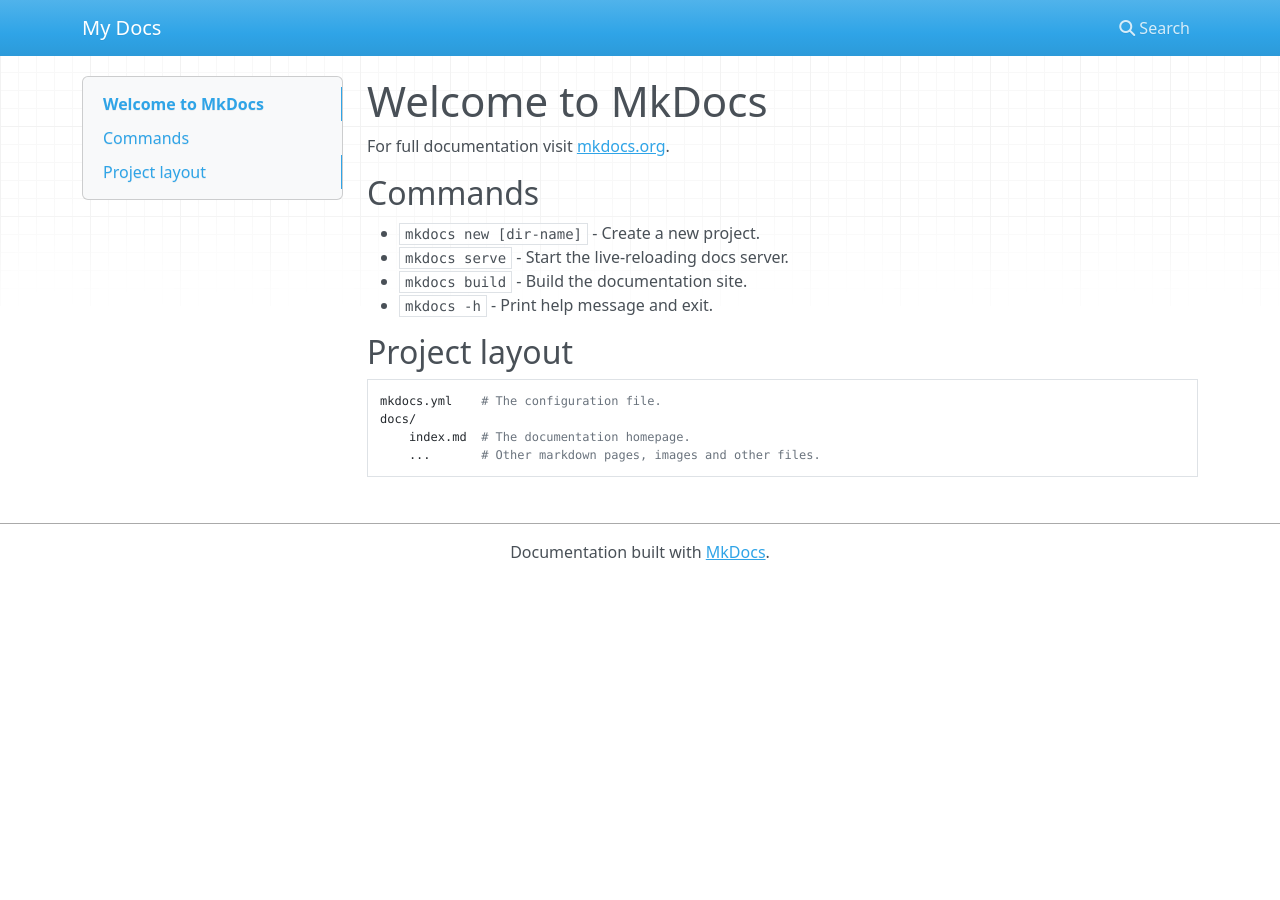
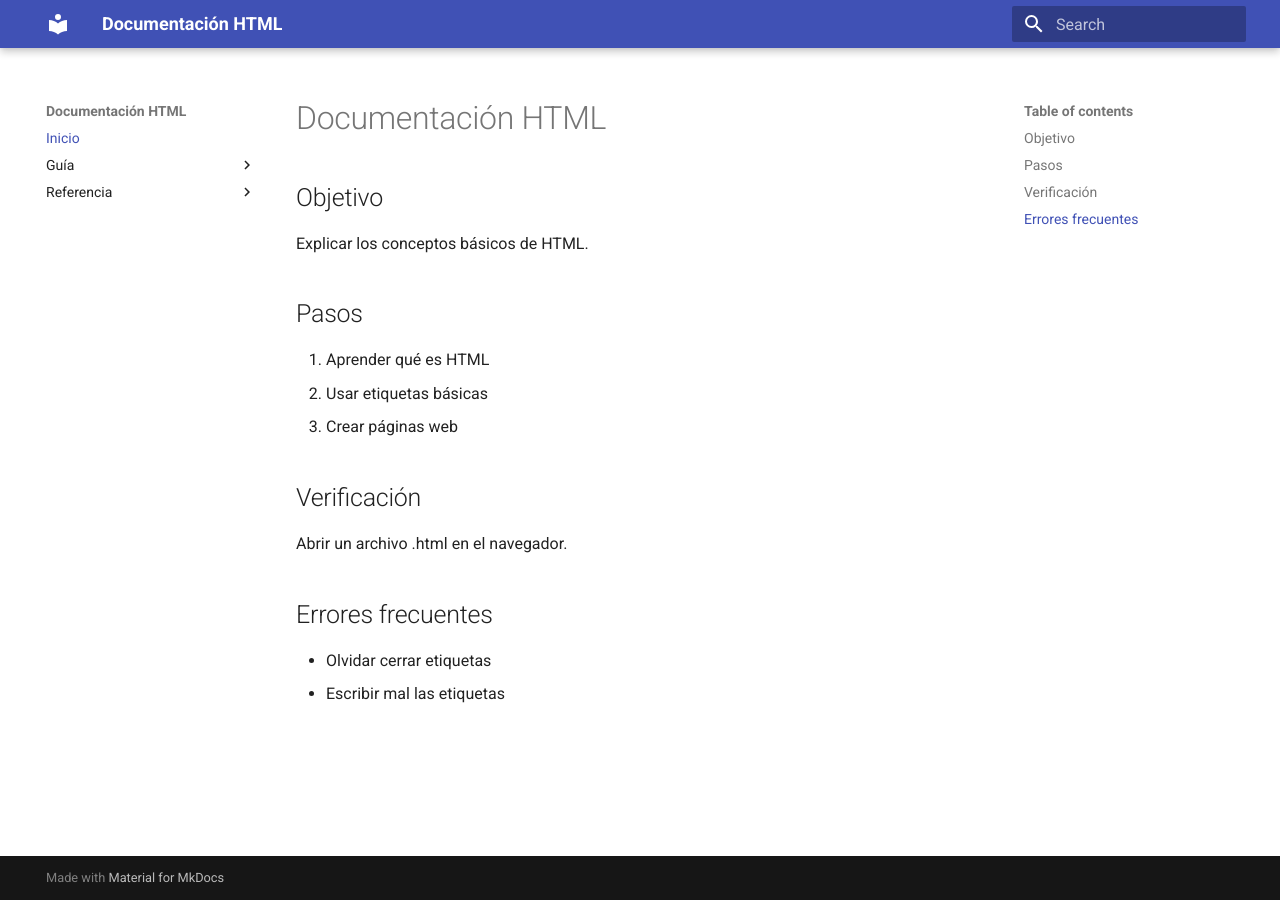
Before and after one commit to juliiocastellon/mkdocs-HTML, an MkDocs documentation site: the page built from docs/index.md, in a window 1280 px wide. Built offline with MkDocs 1.6.1 and Material for MkDocs 9.7.7, drawn with Linux system fonts in a browser that asks for light colours; nearby versions of some CDN libraries.

Commit message:
docs: proyecto html

```diff
--- a/docs/index.md
+++ b/docs/index.md
@@ -1,17 +1,16 @@
-# Welcome to MkDocs
+# Documentación HTML
 
-For full documentation visit [mkdocs.org](https://www.mkdocs.org).
+## Objetivo
+Explicar los conceptos básicos de HTML.
 
-## Commands
+## Pasos
+1. Aprender qué es HTML
+2. Usar etiquetas básicas
+3. Crear páginas web
 
-* `mkdocs new [dir-name]` - Create a new project.
-* `mkdocs serve` - Start the live-reloading docs server.
-* `mkdocs build` - Build the documentation site.
-* `mkdocs -h` - Print help message and exit.
+## Verificación
+Abrir un archivo .html en el navegador.
 
-## Project layout
-
-    mkdocs.yml    # The configuration file.
-    docs/
-        index.md  # The documentation homepage.
-        ...       # Other markdown pages, images and other files.
+## Errores frecuentes
+- Olvidar cerrar etiquetas
+- Escribir mal las etiquetas
--- a/mkdocs.yml
+++ b/mkdocs.yml
@@ -1 +1,13 @@
-site_name: My Docs
+site_name: "Documentación HTML"
+
+theme:
+  name: material
+
+nav:
+  - Inicio: index.md
+  - Guía:
+      - Quickstart: guia/quickstart.md
+      - Etiquetas HTML: guia/etiquetas.md
+  - Referencia:
+      - Comandos: referencia/comandos.md
+      - FAQ: referencia/faq.md
```
Also changed, not shown: docs/guia/etiquetas.md (added, +19 -0 lines), docs/guia/quickstart.md (added, +19 -0 lines), docs/referencia/comandos.md (added, +10 -0 lines), docs/referencia/faq.md (added, +42 -0 lines).
